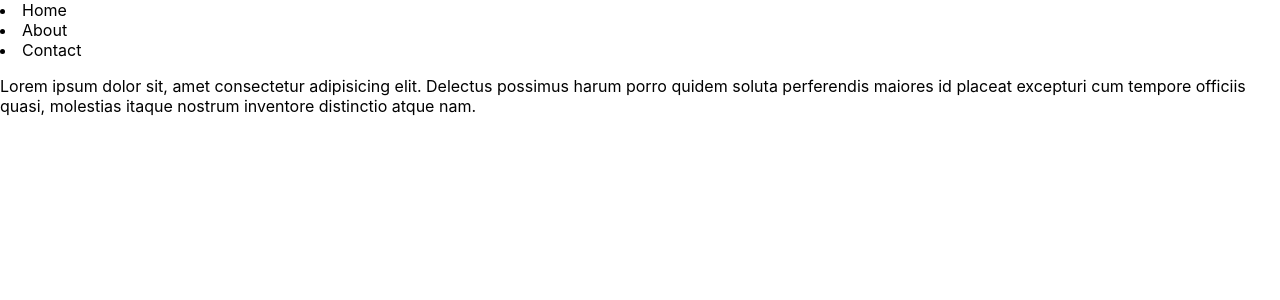
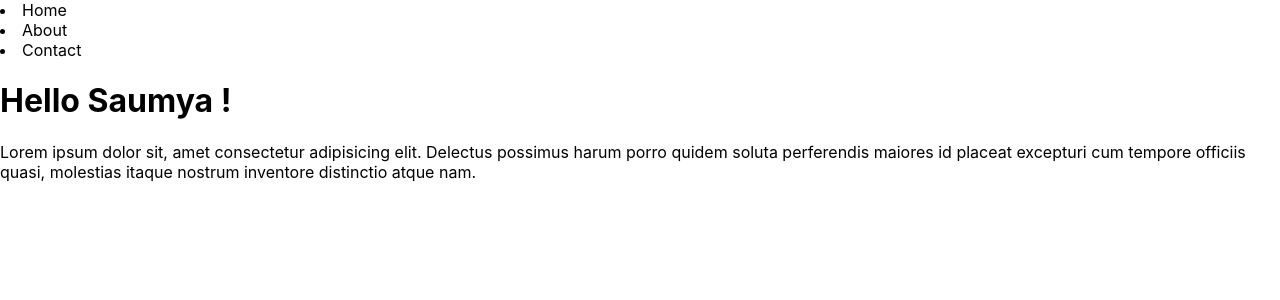
Before and after one commit to Saumya-Purohit/Learning-React, a React (Create React App) app in the folder textutils/: page / in a window 1280 px wide. Shown: the top 300 px of the page. Built offline with nearby package versions, Linux system fonts and the light colour scheme.

Commit message:
learning react

```diff
--- a/textutils/src/App.js
+++ b/textutils/src/App.js
@@ -1,6 +1,6 @@
 
 import './App.css';
-
+let name="Saumya"
 function App() {
   return (
     <>
@@ -10,6 +10,7 @@ function App() {
       <li>Contact</li>
     </nav>
     <div className="container">
+      <h1>Hello {name} !</h1>
       <p>Lorem ipsum dolor sit, amet consectetur adipisicing elit. Delectus possimus harum porro quidem soluta perferendis maiores id placeat excepturi cum tempore officiis quasi, molestias itaque nostrum inventore distinctio atque nam.</p>
     </div>
     </>
```
